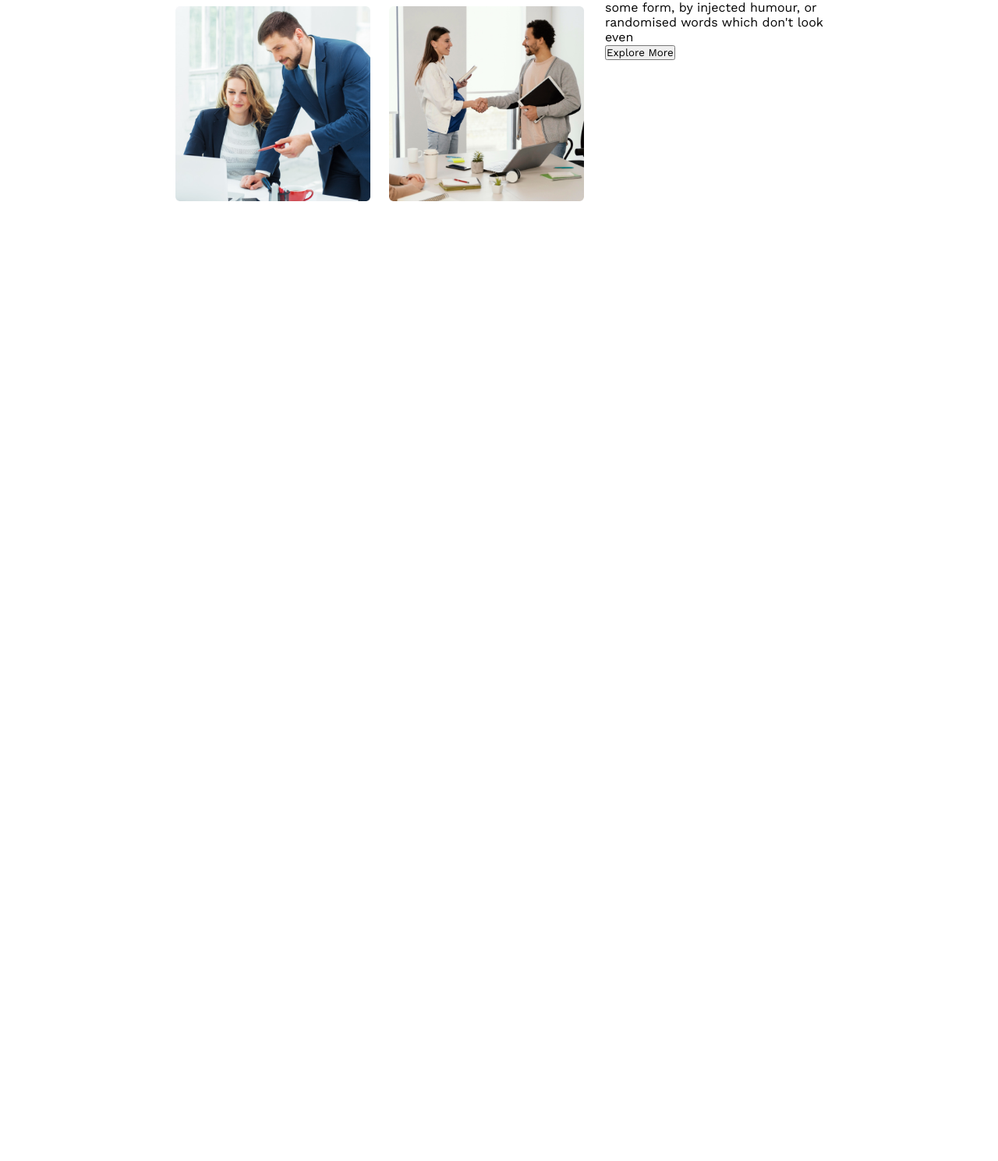
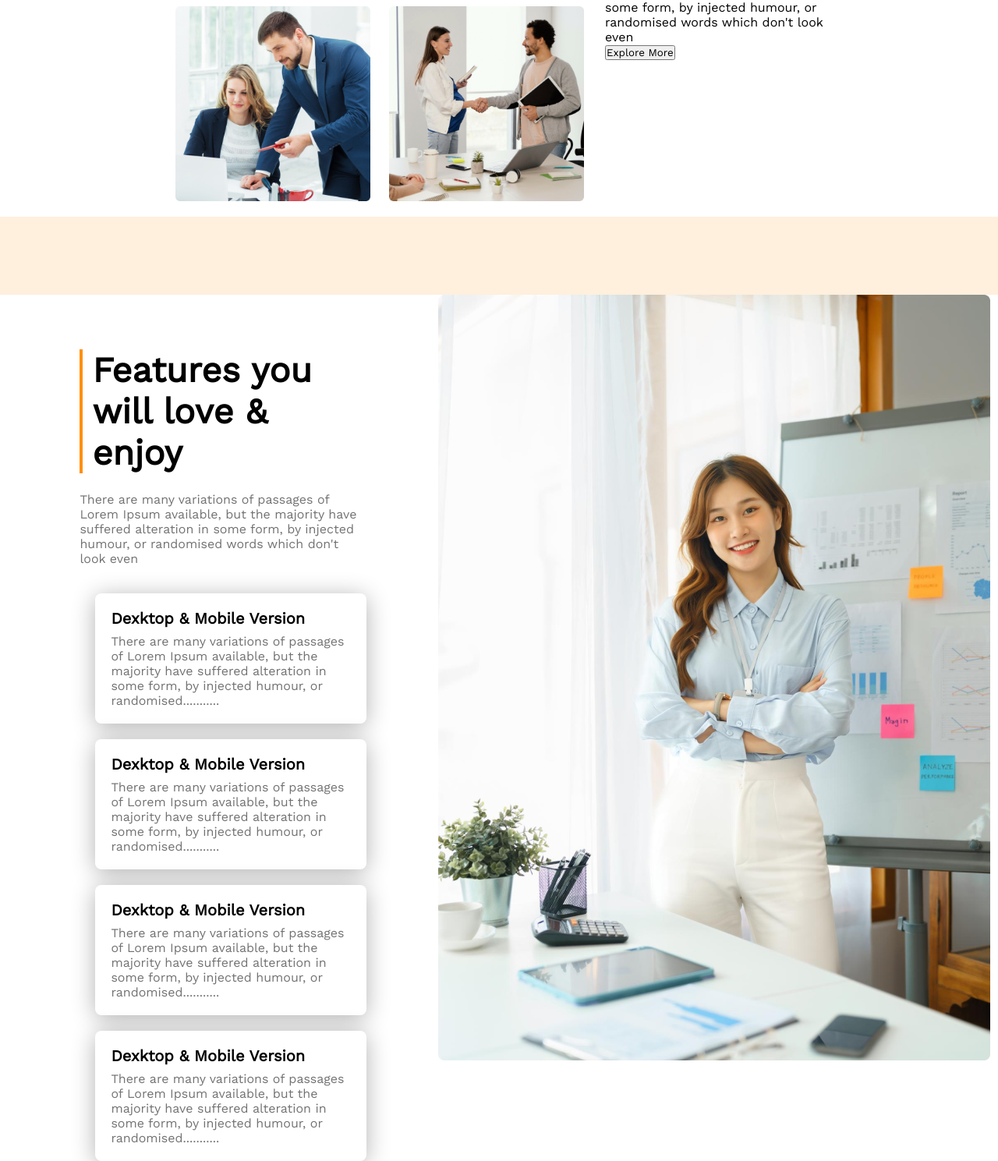
Before and after one commit to MohonSaha/Architects-71, a plain HTML site: page index.html in a window 1280 px wide. Shown: the part 1343-2832 px from the top of the page at 78% size. Before the commit the page ends 1621 px from the top, so only its background shows below. Drawn offline with nearby package versions, Linux system fonts and the light colour scheme.

Commit message:
style experience section

```diff
--- a/CSS/style.css
+++ b/CSS/style.css
@@ -7,8 +7,7 @@
 }
 
 /*================== Style Body Area  ================*/
-body {
-}
+body {}
 
 /*================== Style Nav Area  =================*/
 
@@ -42,32 +41,32 @@ body {
 }
 
 /*===================== Style Main Area  ====================*/
-main{
+main {
     background: rgba(255, 143, 14, 0.142);
 
 }
 
-.brand-container{
+.brand-container {
     padding-top: 100px;
 }
 
 #brand-description {
     margin: 0 auto;
-    Width:862px;
+    Width: 862px;
 }
 
-#brand-description h1{
+#brand-description h1 {
     font-size: 60px;
     font-weight: 700;
     text-align: center;
 }
 
-#brand-description p{
+#brand-description p {
     font-size: 16px;
     text-align: center;
 }
 
-.explore-button{
+.explore-button {
     margin-left: 40%;
     text-align: center;
     font-weight: 600;
@@ -82,11 +81,11 @@ main{
 
 /* Banner Image Section  */
 
-.banner-img{
+.banner-img {
     margin-bottom: 50px;
 }
 
- img{
+img {
     margin-left: 13%;
     width: 1040px;
     height: 500px;
@@ -95,28 +94,91 @@ main{
 
 /*=================== Style Features Section  =======================*/
 
-#features-section{
+#features-section {
     background-color: #fff;
+
+    padding: 0% 15%;
 }
 
-.features{
+.features {
     position: relative;
     top: -20px;
     display: flex;
     justify-content: space-around;
     align-items: center;
     gap: 60px;
-    padding: 0% 15%;
 }
-.features-img{
+
+.features-img {
     display: grid;
     grid-template-columns: repeat(2, 1fr);
     gap: 24px;
 }
 
-.features-img img{
+.features-img img {
     width: 250px;
     height: 250px;
+}
+
+
+/* Style Experience Section  */
+
+#experience-section {
+    background-color: #fff;
+    padding: 0% 8%;
+}
+
+.experiences {
+    display: flex;
+}
+
+.experiences-description{
+    width: 586px;
+height: 982px;
+padding-top: 70px;
+}
+
+.exp-title{
+    font-size: 45px;
+    font-weight: 700;
+    padding-left: 12px;
+    border-left: 4px solid #FF900E;
+}
+
+.exp-details{
+    font-size: 16px;
+    color: #727272;
+    margin: 24px 0px 30px 0px;
+}
+
+.exp-cards{
+    margin-top: 35px;
+    display: flex;
+    flex-direction: column;
+    gap: 20px;
+    padding-left: 20px;
+}
+
+.card {
+    background: #FFFFFF;
+    box-shadow: 0px 4px 30px rgba(0, 0, 0, 0.306);
+    border-radius: 8px;
+    padding: 20px;
+}
+
+.card-title{
+    font-size: 20px;
+}
+
+.card-info{
+    margin-top: 8px;
+    color: #727272;
+    font-size: 16px;
+}
+
+.experiences-img img {
+    width: 708px;
+    height: 982px
 }
 
 
@@ -124,6 +186,6 @@ main{
 
 
 /*====================== Utility Classes  =====================*/
-.container{
+.container {
     margin-top: 100px;
 }
--- a/index.html
+++ b/index.html
@@ -67,6 +67,37 @@
             </div>
         </section>
 
+        <!-- Start Experience Section  -->
+        <section id="experience-section" class="container">
+            <div class="experiences">
+                <div class="experiences-description">
+                    <h2 class="exp-title">Features you will love & enjoy</h2>
+                    <p class="exp-details">There are many variations of passages of Lorem Ipsum available, but the majority have suffered alteration in some form, by injected humour, or randomised words which don't look even</p>
+                    <div class="exp-cards">
+                        <div class="card">
+                            <h3 class="card-title">Dexktop & Mobile Version</h3>
+                            <p class="card-info">There are many variations of passages of Lorem Ipsum available, but the majority have suffered alteration in some form, by injected humour, or randomised...........</p>
+                        </div>
+                        <div class="card">
+                            <h3 class="card-title">Dexktop & Mobile Version</h3>
+                            <p class="card-info">There are many variations of passages of Lorem Ipsum available, but the majority have suffered alteration in some form, by injected humour, or randomised...........</p>
+                        </div>
+                        <div class="card">
+                            <h3 class="card-title">Dexktop & Mobile Version</h3>
+                            <p class="card-info">There are many variations of passages of Lorem Ipsum available, but the majority have suffered alteration in some form, by injected humour, or randomised...........</p>
+                        </div>
+                        <div class="card">
+                            <h3 class="card-title">Dexktop & Mobile Version</h3>
+                            <p class="card-info">There are many variations of passages of Lorem Ipsum available, but the majority have suffered alteration in some form, by injected humour, or randomised...........</p>
+                        </div>
+                    </div>
+                </div>
+                <div class="experiences-img">
+                    <img src="./images/architect.png" alt="">
+                </div>
+            </div>
+        </section>
+
     </main>
 
     <!--================== Start Footer  =====================-->
```
